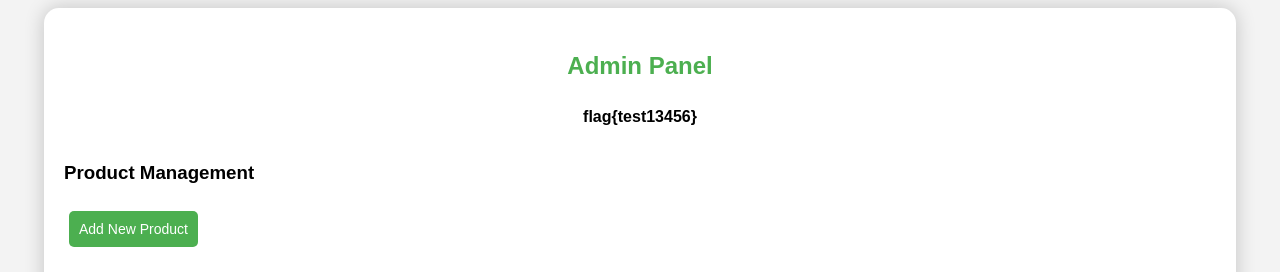
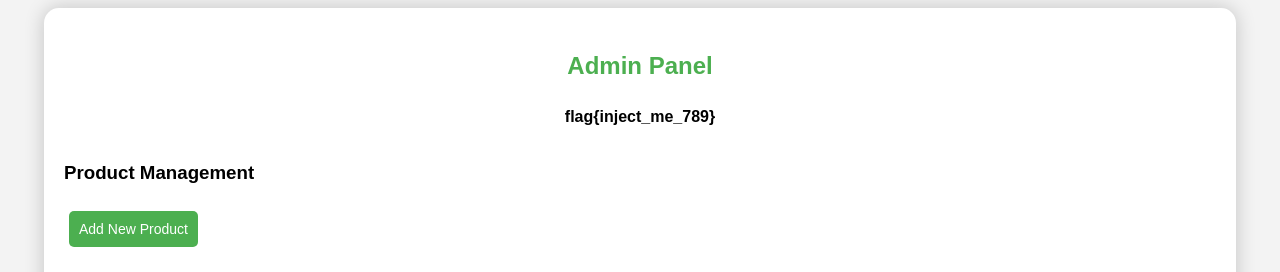
Before and after one commit to amirzand81/sql-injection, a Django app: template core/templates/panel.html in a window 1280 px wide. Shown: the part 143-415 px from the top of the page. Run offline with Django 4.2, Linux system fonts and the light colour scheme; the template is opened without the code that fills it, so the values that code supplies are empty.

Commit message:
set flags

```diff
--- a/core/templates/panel.html
+++ b/core/templates/panel.html
@@ -84,7 +84,7 @@
   <body>
     <div class="main">
       <h2 style="text-align: center;">Admin Panel</h2>
-      <h4 style="text-align: center;">flag{test13456}</h4>
+      <h4 style="text-align: center;">flag{inject_me_789}</h4>
 
       <div class="section">
         <h3>Product Management</h3>
--- a/core/templates/search.html
+++ b/core/templates/search.html
@@ -84,7 +84,7 @@
   <body>
     <div class="main">
       <h2>Product Search</h2>
-      <h4>flag{H3110_W0R1D}</h4>
+      <h4>flag{boolean_based_injection_is_funny}</h4>
       <form method="get" action="/search/">
         <input
           type="text"
```
